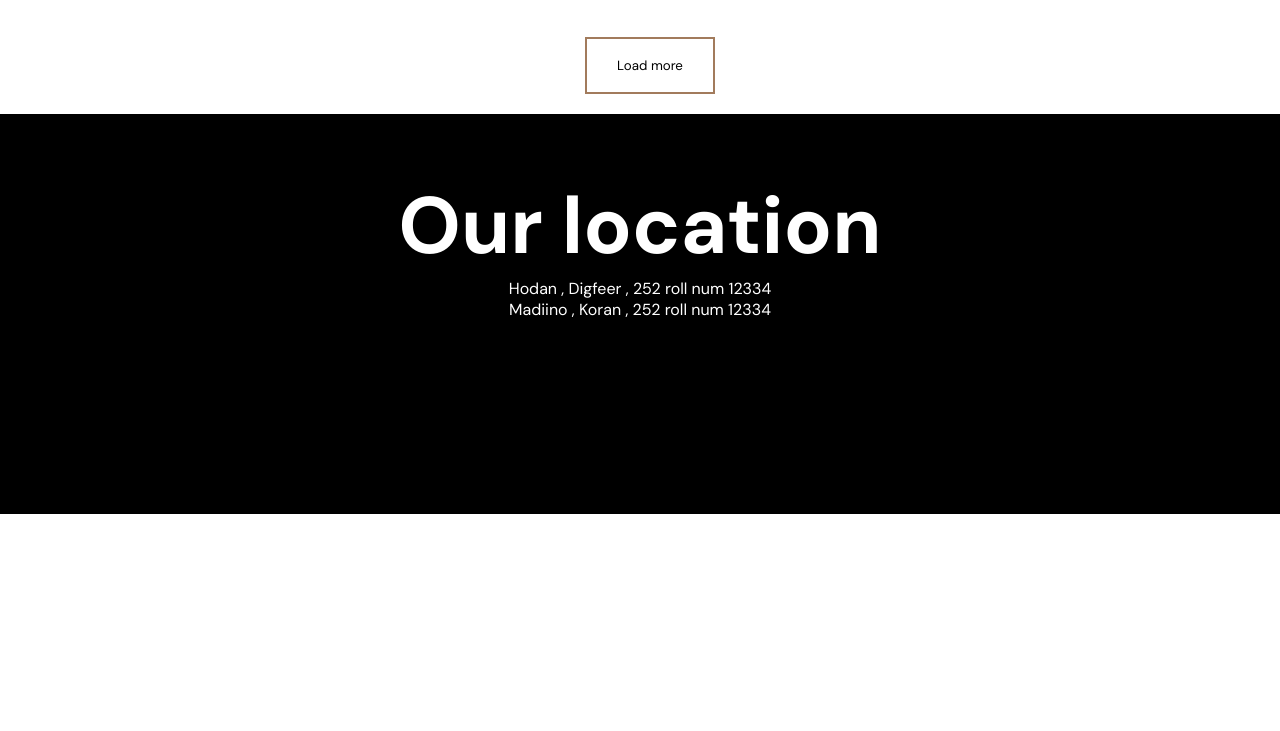
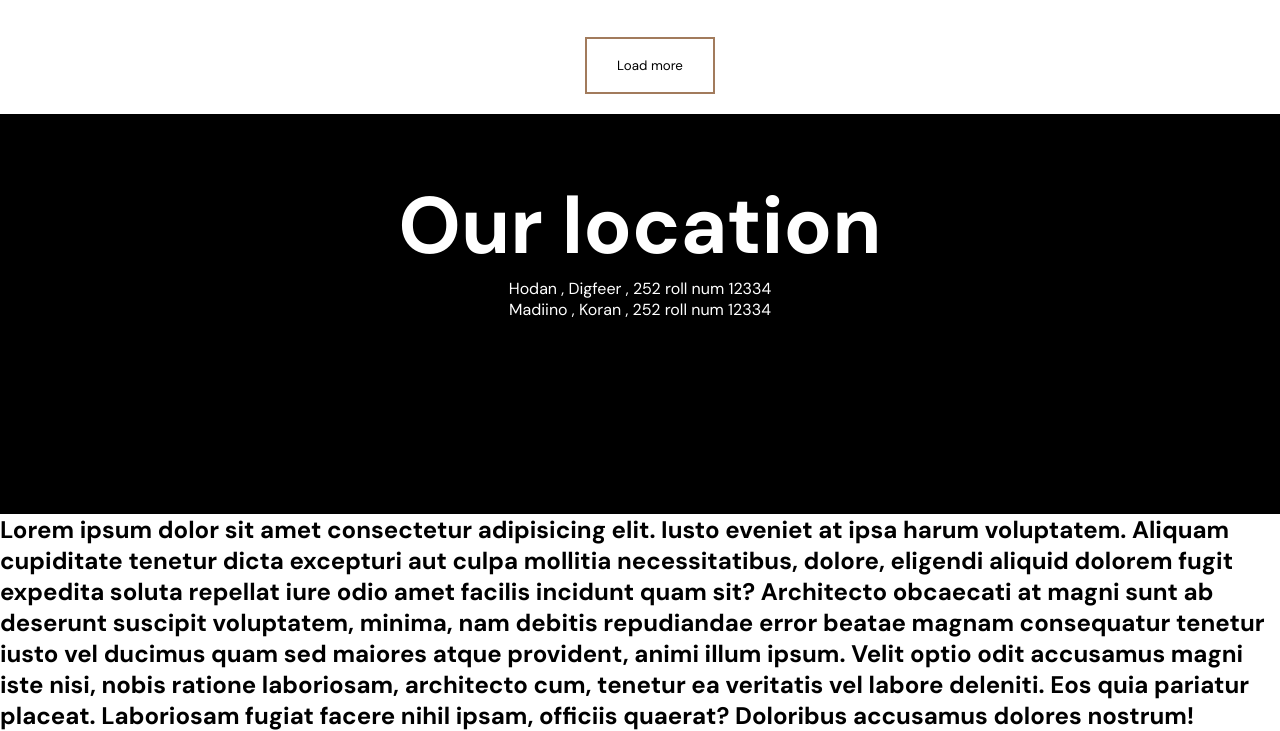
Before and after one commit to saadak123456/aliyoow, a plain HTML site: page index.html in a window 1280 px wide. Shown: the part 3648-4379 px from the top of the page. Before the commit the page ends 4162 px from the top, so only its background shows below. Drawn offline with Linux system fonts and the light colour scheme.

Commit message:
waxa ku sodaray lorem

```diff
--- a/index.html
+++ b/index.html
@@ -101,13 +101,13 @@
 
 
 
-
         <div class="footer">
              <h1>Our location</h1>
              <p>Hodan , Digfeer , 252 roll num 12334 </p>
              <p>Madiino , Koran , 252 roll num 12334 </p>
 
         </div>
+        <h2>Lorem ipsum dolor sit amet consectetur adipisicing elit. Iusto eveniet at ipsa harum voluptatem. Aliquam cupiditate tenetur dicta excepturi aut culpa mollitia necessitatibus, dolore, eligendi aliquid dolorem fugit expedita soluta repellat iure odio amet facilis incidunt quam sit? Architecto obcaecati at magni sunt ab deserunt suscipit voluptatem, minima, nam debitis repudiandae error beatae magnam consequatur tenetur iusto vel ducimus quam sed maiores atque provident, animi illum ipsum. Velit optio odit accusamus magni iste nisi, nobis ratione laboriosam, architecto cum, tenetur ea veritatis vel labore deleniti. Eos quia pariatur placeat. Laboriosam fugiat facere nihil ipsam, officiis quaerat? Doloribus accusamus dolores nostrum!</h2>
 
     </body>
 </html>
```
